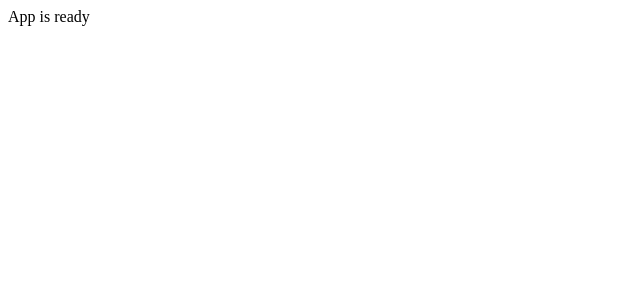
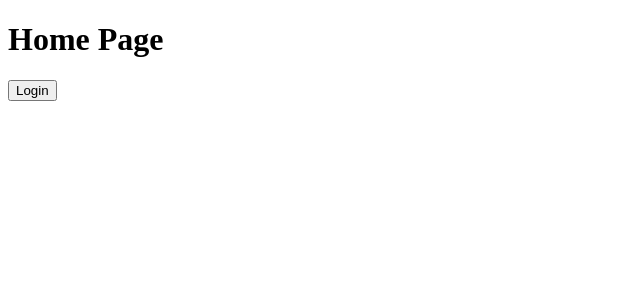
Before and after one commit to Maria2721/dev-craft-frontend, a React (Vite) app: page / in a window 1280 px wide. Shown: the top 300 px of the page, without its empty margins (0-640 px from the left). Built offline with nearby package versions, Linux system fonts and the light colour scheme.

Commit message:
feat: configure application routing
* feat: add pages

* feat: add routes

* feat: add ProtectedRoute component

* feat: protect routes with isAuthenticated status from authSlice

* feat: add login, logout buttons

```diff
--- a/src/App.tsx
+++ b/src/App.tsx
@@ -1,3 +1,25 @@
+import { Route, Routes } from 'react-router-dom';
+
+import ProtectedRoute from './components/ProtectedRoute/ProtectedRoute';
+import DashboardPage from './pages/DashboardPage/DashboardPage';
+import HomePage from './pages/HomePage/HomePage';
+import NotFoundPage from './pages/NotFoundPage/NotFoundPage';
+
 export default function App() {
-  return <div>App is ready</div>;
+  return (
+    <div>
+      <Routes>
+        <Route path="/" element={<HomePage />}></Route>
+        <Route
+          path="/dashboard"
+          element={
+            <ProtectedRoute>
+              <DashboardPage />
+            </ProtectedRoute>
+          }
+        ></Route>
+        <Route path="*" element={<NotFoundPage />}></Route>
+      </Routes>
+    </div>
+  );
 }
--- /dev/null
+++ b/src/components/ProtectedRoute/ProtectedRoute.tsx
@@ -0,0 +1,19 @@
+import { type ReactNode } from 'react';
+import { Navigate } from 'react-router-dom';
+
+import { useAppSelector } from '../../hooks/useRedux';
+
+interface Props {
+  children: ReactNode;
+}
+
+function ProtectedRoute({ children }: Props) {
+  const isAuth = useAppSelector((state) => state.auth.isAuthenticated);
+  if (!isAuth) {
+    return <Navigate to="/" replace />;
+  }
+
+  return <>{children}</>;
+}
+
+export default ProtectedRoute;
--- a/src/main.tsx
+++ b/src/main.tsx
@@ -1,6 +1,7 @@
 import { StrictMode } from 'react';
 import { createRoot } from 'react-dom/client';
 import { Provider } from 'react-redux';
+import { BrowserRouter } from 'react-router-dom';
 import { PersistGate } from 'redux-persist/integration/react';
 
 import { persistor, store } from '@/redux/store.ts';
@@ -9,10 +10,12 @@ import App from '@/App.tsx';
 
 createRoot(document.getElementById('root')!).render(
   <StrictMode>
-    <Provider store={store}>
-      <PersistGate loading={null} persistor={persistor}>
-        <App />
-      </PersistGate>
-    </Provider>
+    <BrowserRouter>
+      <Provider store={store}>
+        <PersistGate loading={null} persistor={persistor}>
+          <App />
+        </PersistGate>
+      </Provider>
+    </BrowserRouter>
   </StrictMode>,
 );
--- /dev/null
+++ b/src/pages/DashboardPage/DashboardPage.tsx
@@ -0,0 +1,12 @@
+import { useAppDispatch } from '../../hooks/useRedux';
+import { logout } from '../../redux/slices/authSlice';
+
+export default function DashboardPage() {
+  const dispatch = useAppDispatch();
+  return (
+    <>
+      <h1>Dashboard Page</h1>
+      <button onClick={() => dispatch(logout())}>Logout</button>
+    </>
+  );
+}
--- /dev/null
+++ b/src/pages/HomePage/HomePage.tsx
@@ -0,0 +1,20 @@
+import { useNavigate } from 'react-router-dom';
+
+import { useAppDispatch } from '../../hooks/useRedux';
+import { login } from '../../redux/slices/authSlice';
+
+export default function HomePage() {
+  const dispatch = useAppDispatch();
+  const navigate = useNavigate();
+
+  const handleLoginButton = () => {
+    dispatch(login());
+    void navigate('/dashboard');
+  };
+  return (
+    <>
+      <h1>Home Page</h1>
+      <button onClick={handleLoginButton}>Login</button>
+    </>
+  );
+}
--- /dev/null
+++ b/src/pages/NotFoundPage/NotFoundPage.tsx
@@ -0,0 +1,3 @@
+export default function NotFoundPage() {
+  return <h1>404 - Not found</h1>;
+}
```
